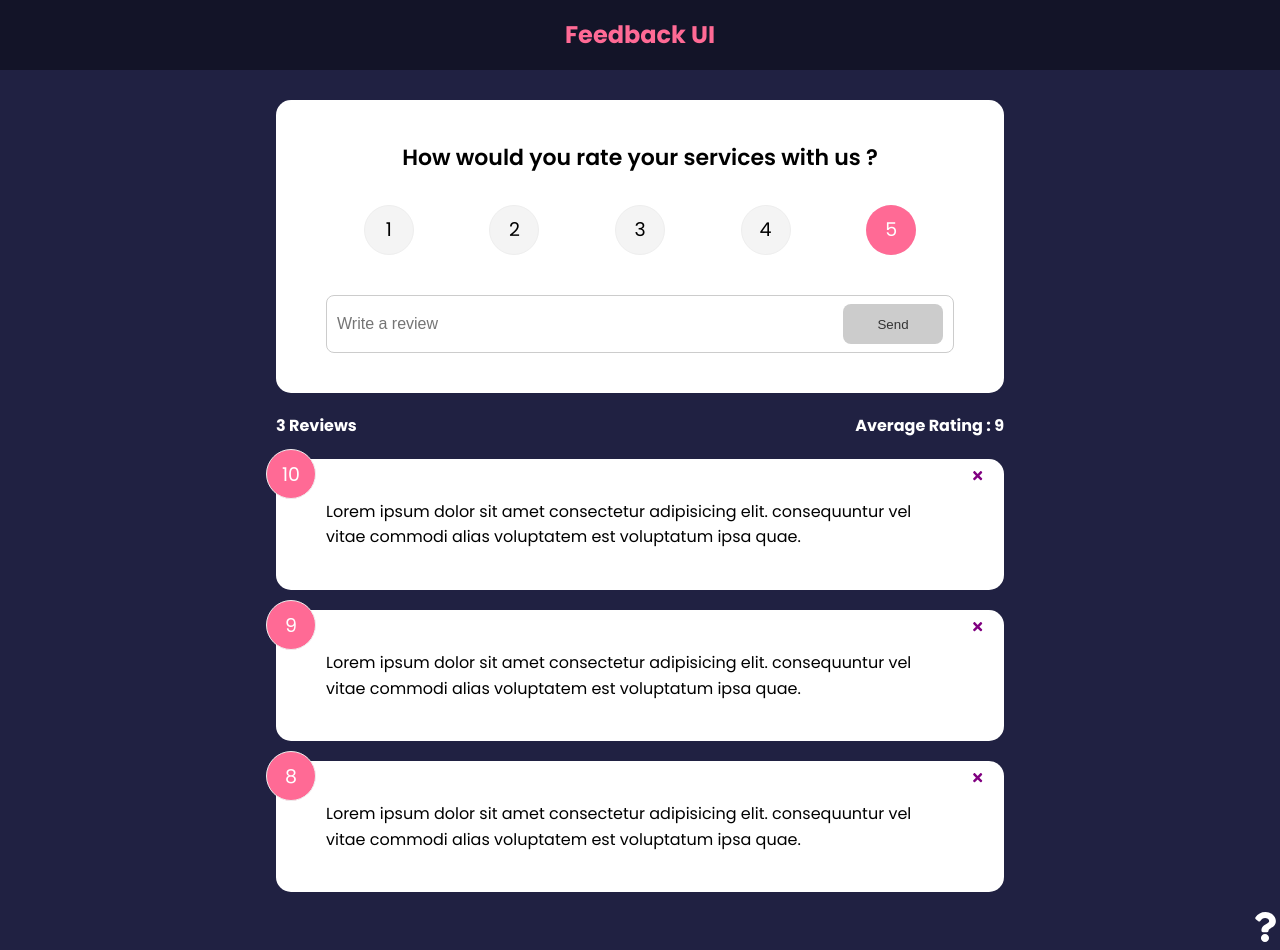
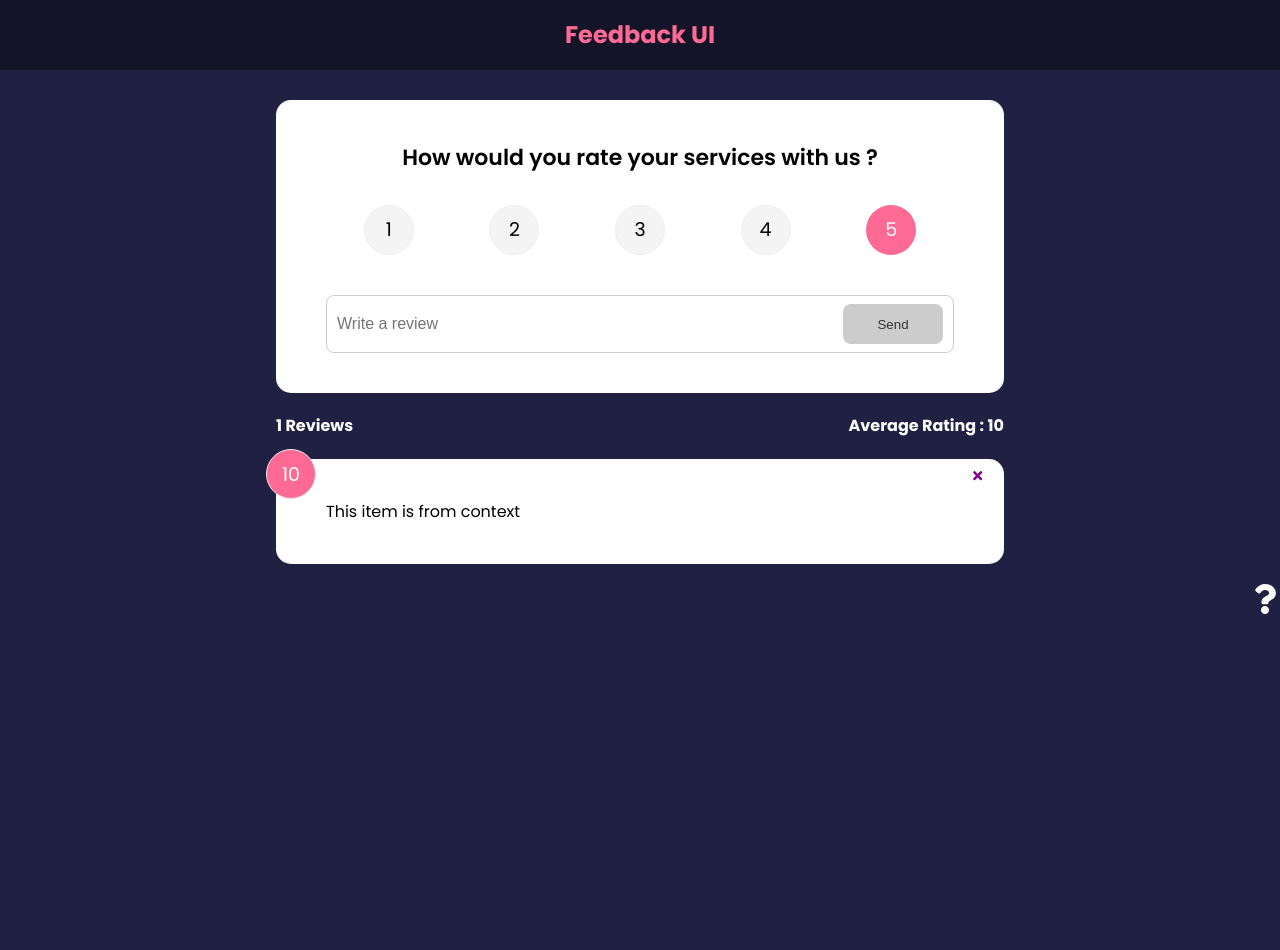
Before and after one commit to ranjan1992/React-Front-To-Back-2022-Latest, a React (Create React App) app: page / in a window 1280 px wide. After the commit the page ends 800 px from the top, so only its background shows below. Built offline with nearby package versions, Linux system fonts and the light colour scheme.

Commit message:
Get Global State with the useContext Hook

```diff
--- a/src/App.js
+++ b/src/App.js
@@ -8,6 +8,7 @@
 import { BrowserRouter as Router, Route, Routes } from 'react-router-dom';
 import AboutPages from './pages/AboutPages';
 import AboutIconLink from './components/AboutIconLink';
+import { FeedbackProvider } from './components/context/FeedbackContext';
 
 function App() {
   const [feedback, setFeedback] = useState(FeedbackData);
@@ -23,6 +24,7 @@
   };
 
   return (
+    <FeedbackProvider>
       <Router>
         <Header />
 
@@ -34,8 +36,8 @@
               element={
                 <>
                   <FeedbackForm newFeed={addFeed} />
-                <FeedbackStats feedback={feedback} />
-                <FeedbackList feedback={feedback} handleID={handleDelete} />
+                  <FeedbackStats />
+                  <FeedbackList handleID={handleDelete} />
                 </>
               }
             ></Route>
@@ -44,6 +46,7 @@
         </div>
         <AboutIconLink />
       </Router>
+    </FeedbackProvider>
   );
 }
 
--- a/src/components/FeedbackList.jsx
+++ b/src/components/FeedbackList.jsx
@@ -1,7 +1,10 @@
-import React from 'react';
+import React, { useContext } from 'react';
 import { motion, AnimatePresence } from 'framer-motion';
 import FeedbackItem from './FeedbackItem';
-function FeedbackList({ feedback, handleID }) {
+import FeedbackContext from './context/FeedbackContext';
+function FeedbackList({ handleID }) {
+  const { feedback } = useContext(FeedbackContext);
+
   if (!feedback || feedback.length === 0) {
     return <p>No Feedback Yet!</p>;
   }
--- a/src/components/FeedbackStats.jsx
+++ b/src/components/FeedbackStats.jsx
@@ -1,6 +1,8 @@
-import React from 'react';
+import React, { useContext } from 'react';
+import FeedbackContext from './context/FeedbackContext';
 
-function FeedbackStats({ feedback }) {
+function FeedbackStats() {
+  const { feedback } = useContext(FeedbackContext);
   //Calculate the ratings average
   let average =
     feedback.reduce((acc, curr) => {
--- /dev/null
+++ b/src/components/context/FeedbackContext.js
@@ -0,0 +1,21 @@
+import { createContext, useState } from 'react';
+
+const FeedbackContext = createContext();
+
+export const FeedbackProvider = ({ children }) => {
+  const [feedback, setFeedback] = useState([
+    {
+      id: 1,
+      text: 'This item is from context',
+      rating: 10,
+    },
+  ]);
+
+  return (
+    <FeedbackContext.Provider value={{ feedback }}>
+      {children}
+    </FeedbackContext.Provider>
+  );
+};
+
+export default FeedbackContext;
```
Lines whose indentation alone changed are shown as unchanged.
